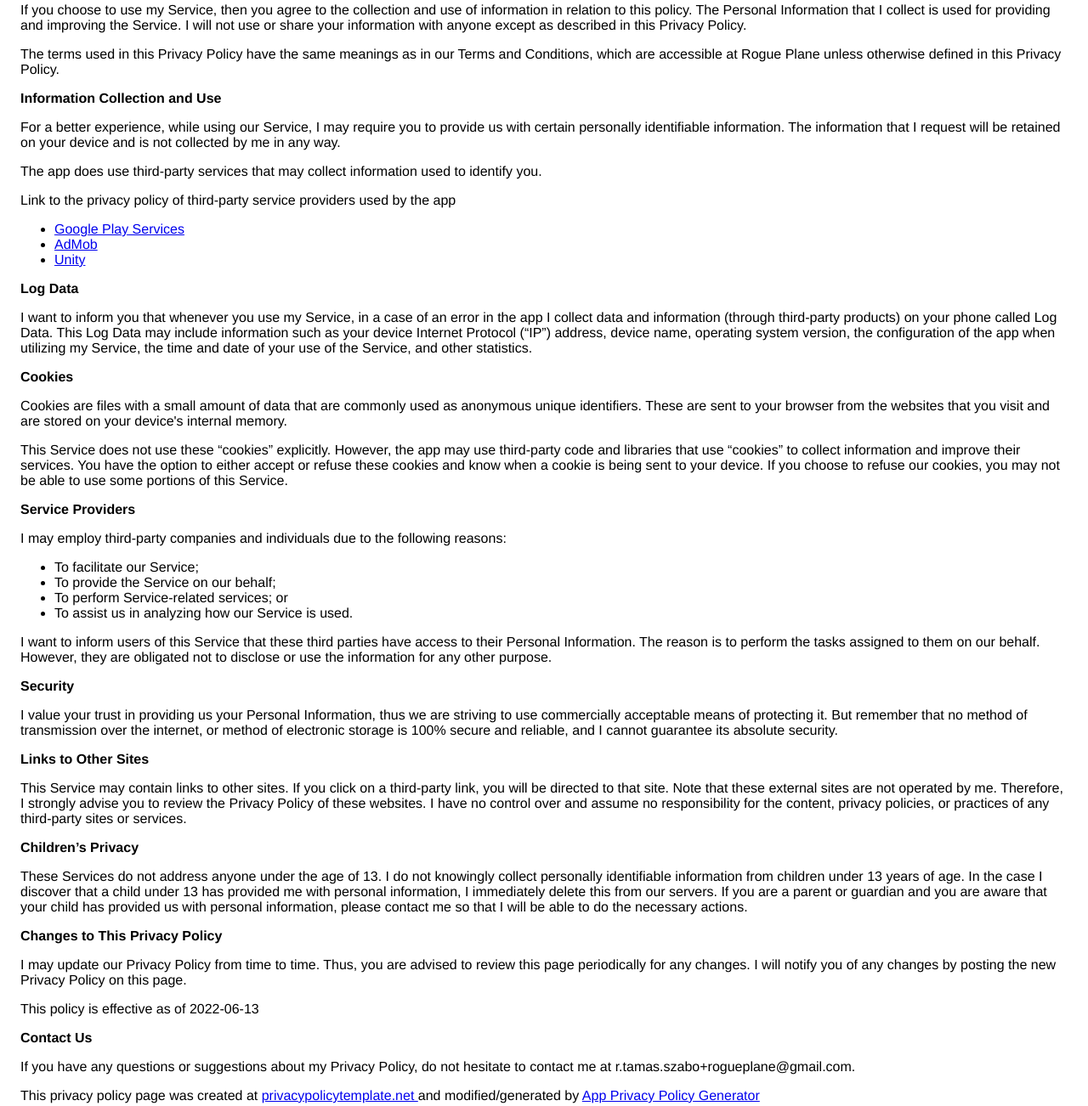
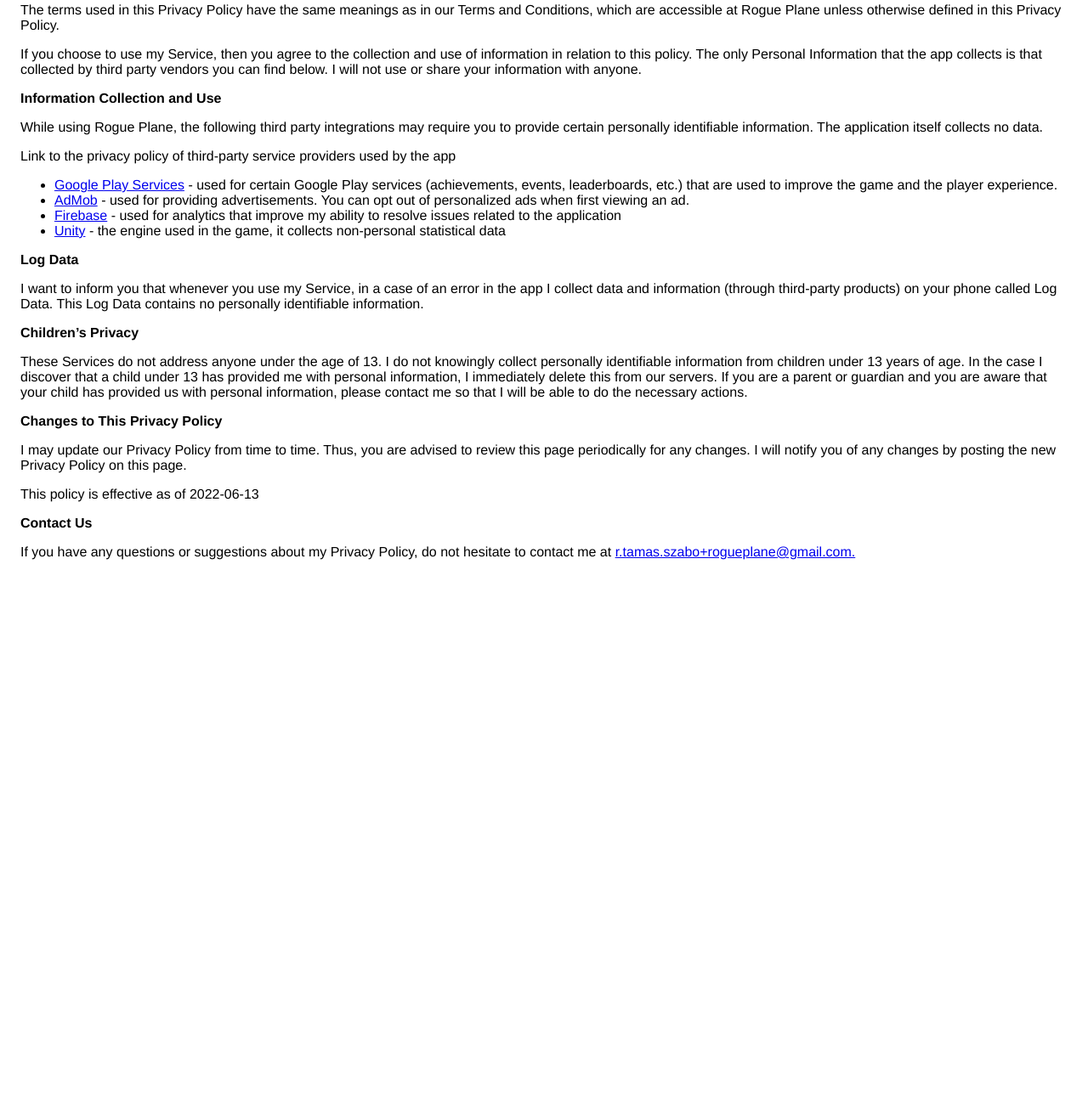
Before and after one commit to Rastamas/PrivacyPolicies, a plain HTML site: page rogueplane/index.html in a window 1280 px wide. Shown: the part 123-1425 px from the top of the page at 85% size. After the commit the page ends 822 px from the top, so only its background shows below. Drawn offline with Linux system fonts and the light colour scheme.

Commit message:
Clarify and clean up rogueplane privacy policy

```diff
--- a/rogueplane/index.html
+++ b/rogueplane/index.html
@@ -27,65 +27,42 @@
         Information if anyone decided to use my Service.
     </p>
     <p>
-        If you choose to use my Service, then you agree to
-        the collection and use of information in relation to this
-        policy. The Personal Information that I collect is
-        used for providing and improving the Service. I will not use or share your information with
-        anyone except as described in this Privacy Policy.
-    </p>
-    <p>
         The terms used in this Privacy Policy have the same meanings
         as in our Terms and Conditions, which are accessible at
         Rogue Plane unless otherwise defined in this Privacy Policy.
     </p>
+    <p>
+        If you choose to use my Service, then you agree to
+        the collection and use of information in relation to this
+        policy. The only Personal Information that the app collects is
+        that collected by third party vendors you can find below. I will not use or share your information with anyone.
+    </p>
     <p><strong>Information Collection and Use</strong></p>
     <p>
-        For a better experience, while using our Service, I
-        may require you to provide us with certain personally
-        identifiable information. The information that
-        I request will be retained on your device and is not collected by me in any way.
+        While using Rogue Plane, the following third party integrations may
+        require you to provide certain personally
+        identifiable information. The application itself collects no data.
     </p>
     <div>
-        <p>
-            The app does use third-party services that may collect
-            information used to identify you.
-        </p>
         <p>
             Link to the privacy policy of third-party service providers used
             by the app
         </p>
         <ul>
             <li><a href="https://www.google.com/policies/privacy/" target="_blank" rel="noopener noreferrer">Google Play
-                    Services</a></li>
+                    Services</a> - used for certain Google Play services (achievements, events, leaderboards, etc.) that
+                are
+                used to improve the game and the player experience.</li>
             <li><a href="https://support.google.com/admob/answer/6128543?hl=en" target="_blank"
-                    rel="noopener noreferrer">AdMob</a></li>
-            <!---->
-            <!---->
-            <!---->
-            <!---->
-            <!---->
-            <!---->
-            <!---->
-            <!---->
-            <!---->
-            <li><a href="https://unity3d.com/legal/privacy-policy" target="_blank" rel="noopener noreferrer">Unity</a>
+                    rel="noopener noreferrer">AdMob</a> - used for providing advertisements. You can opt out of
+                personalized ads when first viewing an ad.</li>
+            <li><a href="https://firebase.google.com/support/privacy" target="_blank"
+                    rel="noopener noreferrer">Firebase</a> - used for analytics that improve my ability to resolve
+                issues related to the application
             </li>
-            <!---->
-            <!---->
-            <!---->
-            <!---->
-            <!---->
-            <!---->
-            <!---->
-            <!---->
-            <!---->
-            <!---->
-            <!---->
-            <!---->
-            <!---->
-            <!---->
-            <!---->
-            <!---->
+            <li><a href="https://unity3d.com/legal/privacy-policy" target="_blank" rel="noopener noreferrer">Unity</a> -
+                the engine used in the game, it collects non-personal statistical data
+            </li>
         </ul>
     </div>
     <p><strong>Log Data</strong></p>
@@ -93,66 +70,8 @@
         I want to inform you that whenever you
         use my Service, in a case of an error in the app
         I collect data and information (through third-party
-        products) on your phone called Log Data. This Log Data may
-        include information such as your device Internet Protocol
-        (“IP”) address, device name, operating system version, the
-        configuration of the app when utilizing my Service,
-        the time and date of your use of the Service, and other
-        statistics.
-    </p>
-    <p><strong>Cookies</strong></p>
-    <p>
-        Cookies are files with a small amount of data that are
-        commonly used as anonymous unique identifiers. These are sent
-        to your browser from the websites that you visit and are
-        stored on your device's internal memory.
-    </p>
-    <p>
-        This Service does not use these “cookies” explicitly. However,
-        the app may use third-party code and libraries that use
-        “cookies” to collect information and improve their services.
-        You have the option to either accept or refuse these cookies
-        and know when a cookie is being sent to your device. If you
-        choose to refuse our cookies, you may not be able to use some
-        portions of this Service.
-    </p>
-    <p><strong>Service Providers</strong></p>
-    <p>
-        I may employ third-party companies and
-        individuals due to the following reasons:
-    </p>
-    <ul>
-        <li>To facilitate our Service;</li>
-        <li>To provide the Service on our behalf;</li>
-        <li>To perform Service-related services; or</li>
-        <li>To assist us in analyzing how our Service is used.</li>
-    </ul>
-    <p>
-        I want to inform users of this Service
-        that these third parties have access to their Personal
-        Information. The reason is to perform the tasks assigned to
-        them on our behalf. However, they are obligated not to
-        disclose or use the information for any other purpose.
-    </p>
-    <p><strong>Security</strong></p>
-    <p>
-        I value your trust in providing us your
-        Personal Information, thus we are striving to use commercially
-        acceptable means of protecting it. But remember that no method
-        of transmission over the internet, or method of electronic
-        storage is 100% secure and reliable, and I cannot
-        guarantee its absolute security.
-    </p>
-    <p><strong>Links to Other Sites</strong></p>
-    <p>
-        This Service may contain links to other sites. If you click on
-        a third-party link, you will be directed to that site. Note
-        that these external sites are not operated by me.
-        Therefore, I strongly advise you to review the
-        Privacy Policy of these websites. I have
-        no control over and assume no responsibility for the content,
-        privacy policies, or practices of any third-party sites or
-        services.
+        products) on your phone called Log Data. This Log Data contains
+        no personally identifiable information.
     </p>
     <p><strong>Children’s Privacy</strong></p>
     <div>
@@ -181,12 +100,9 @@
     <p><strong>Contact Us</strong></p>
     <p>
         If you have any questions or suggestions about my
-        Privacy Policy, do not hesitate to contact me at r.tamas.szabo+rogueplane@gmail.com.
+        Privacy Policy, do not hesitate to contact me at <a
+            href="mailto:r.tamas.szabo+rogueplane@gmail.com.">r.tamas.szabo+rogueplane@gmail.com.</a>
     </p>
-    <p>This privacy policy page was created at <a href="https://privacypolicytemplate.net" target="_blank"
-            rel="noopener noreferrer">privacypolicytemplate.net </a>and modified/generated by <a
-            href="https://app-privacy-policy-generator.nisrulz.com/" target="_blank" rel="noopener noreferrer">App
-            Privacy Policy Generator</a></p>
 </body>
 
 </html>
```
Also changed, not shown: index.html (deleted, +0 -1 lines).
